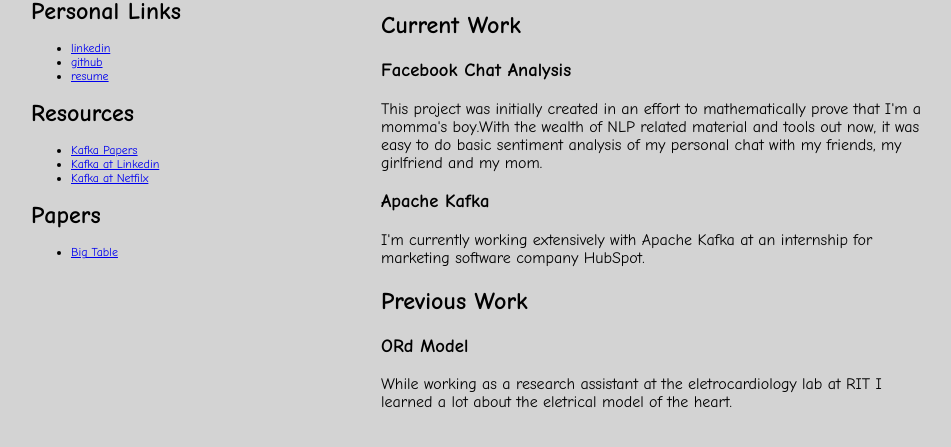
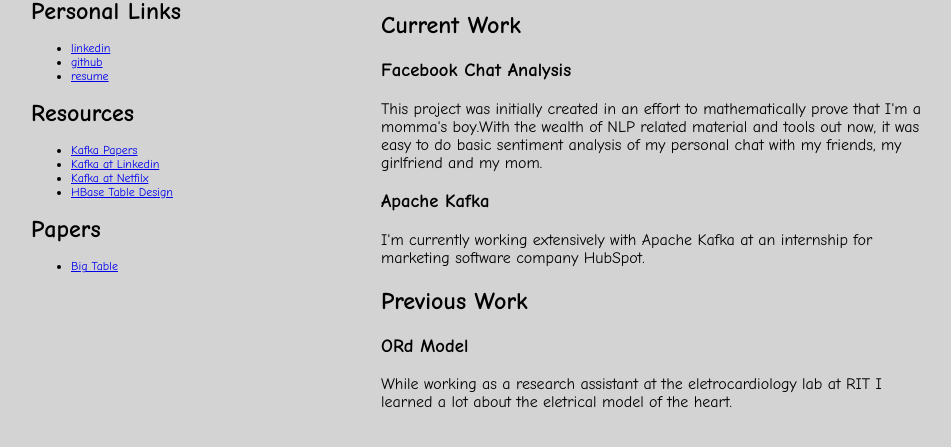
Before and after one commit to WilliamHammond/personalsite, a plain HTML site: page index.html in a window 1280 px wide. Shown: the part 77-524 px from the top of the page, without its empty margins (184-1135 px from the left). Drawn offline with Linux system fonts and the light colour scheme.

Commit message:
hbase table link

```diff
--- a/index.html
+++ b/index.html
@@ -23,6 +23,7 @@
                 <li><a href="https://cwiki.apache.org/confluence/display/KAFKA/Kafka+papers+and+presentations">Kafka Papers</a></li>
                 <li><a href="https://engineering.linkedin.com/blog/2016/04/kafka-ecosystem-at-linkedin">Kafka at Linkedin</a></li>
                 <li><a href="http://techblog.netflix.com/2016/04/kafka-inside-keystone-pipeline.html">Kafka at Netfilx</a></li>
+                <li><a href="http://0b4af6cdc2f0c5998459-c0245c5c937c5dedcca3f1764ecc9b2f.r43.cf2.rackcdn.com/9353-login1210_khurana.pdf">HBase Table Design</a></li>
             </ul>
             <h1>
               Papers
```
